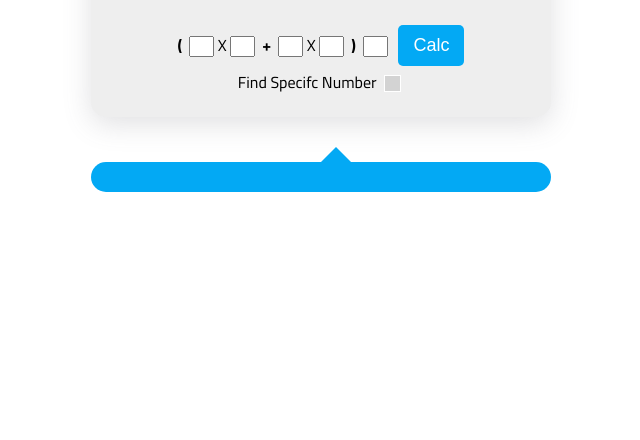
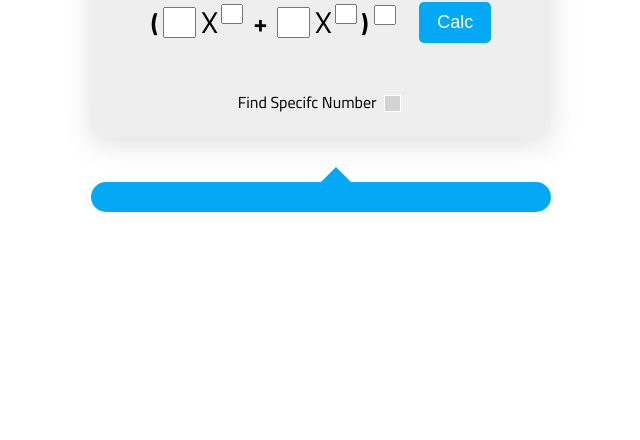
Before and after one commit to alhassanmohamed2/Polynomial-function-calculator, a plain HTML site: page index.html in a window 1280 px wide. Shown: the part 360-800 px from the top of the page, without its empty margins (319-959 px from the left). Drawn offline with Linux system fonts and the light colour scheme.

Commit message:
update
update

```diff
--- a/index.html
+++ b/index.html
@@ -13,19 +13,27 @@
     <form>
         <h1>Polynomial function calculator</h1>
         <br>
+        <div class="all">
             <b>&#40;&#160;</b>
             <input type="text" id="firstNum">
+            <div class="os one">
                 <label for="">X</label>
                 <input type="text" id="firstPower">
+            </div>
             <b>&#160;&#43;&#160;</b>
             <input type="text" id="secondNum">
+            <div class="os two">
                 <label for="">X</label>
                 <input type="text" id="secondPower">
+            </div>
             <b>&#160;&#41;&#160;</b>
+            <div class="os three">
                 <input type="text" id="bracketPower">
+            </div>
             <b>&#160;</b>
 
             <input type="button" value="calc" id="calcButton">
+        </div>
         <br>
         <label for="">Find Specifc Number</label>
         <input type="checkbox" id="OrderdNum">
--- a/style.css
+++ b/style.css
@@ -27,6 +27,18 @@ h1 {
     margin-bottom: -5px;
 }
 
+
+.all {
+    display: flex;
+    justify-content: center;
+    align-items: center;
+}
+
+.all b {
+    font-size: 25px;
+}
+
+
 input {
     text-align: center;
     outline: none;
@@ -34,19 +46,20 @@ input {
 
 input[type="text"] {
     display: inline;
-    width: 17px;
+    width: 25px;
+    height: 25px;
+    font-size: 23px;
 }
 
 input[type="button"] {
-    padding: 10px 15px;
+    padding: 10px 18px;
     background-color: #03A9F4;
     color: white;
     border: none;
     border-radius: 5px;
     font-size: 18px;
     text-transform: capitalize;
-    /* display: block; */
-    margin: 10px auto -20px;
+    margin-left: 10px;
 }
 
 input[type="button"]:checked {
@@ -60,6 +73,46 @@ input[type="button"]:checked {
     margin: auto;
 }
 
+.os {
+    display: inline-block;
+    position: relative;
+}
+
+.os.one {
+    margin: 0 30px 0 5px;
+}
+
+.os.two {
+    margin: 0 24px 0 5px;
+}
+
+.os.three {
+    margin-right: 30px;
+}
+
+.os label {
+    font-size: 30px;
+}
+
+.os input {
+    position: absolute;
+    top: 10px;
+    left: 20px;
+    width: 14px;
+    height: 14px;
+    font-size: 15px;
+}
+
+
+
+#secondNum {
+    margin-left: 4px;
+}
+
+#bracketPower {
+    top: -17px;
+    left: 0;
+}
 
 input[type="checkbox"]:checked {
     background: #03A9F4;
```
Lines whose indentation alone changed are shown as unchanged.
